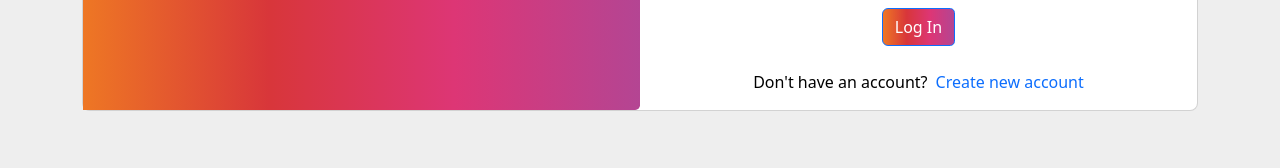
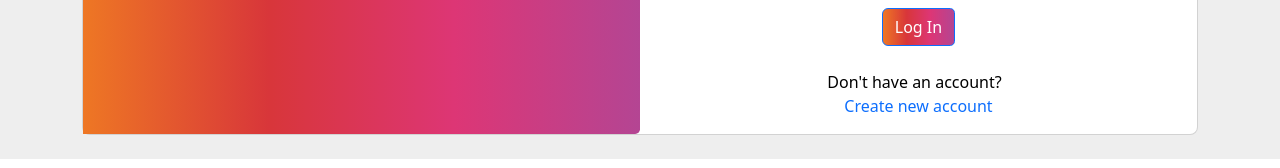
Before and after one commit to sanidh-polus/services_frontend, an Angular app: page / in a window 1280 px wide. Shown: the part 460-628 px from the top of the page. Built offline with nearby package versions, Linux system fonts and the light colour scheme.

Commit message:
Fixed the login button position styles & background color

```diff
--- a/src/app/login/login.component.css
+++ b/src/app/login/login.component.css
@@ -27,15 +27,12 @@
   cursor: pointer;
 }
 
-a:hover, a:focus {
+a:hover,
+a:focus {
   color: red;
 }
 
-@media (min-width: 769px) {
-  .gradient-form {
-    height: 100vh;
-  }
-
+@media (min-width: 768px) {
   .gradient-custom-2 {
     border-top-right-radius: 0.3rem;
     border-bottom-right-radius: 0.3rem;
--- a/src/app/login/login.component.html
+++ b/src/app/login/login.component.html
@@ -56,7 +56,7 @@
                                 </button>
                                 <br />
                             </div>
-                            <div class="d-flex align-items-center justify-content-center" id="sign-up-div">
+                            <div class="d-flex flex-column align-items-center justify-content-center sign-up-group" id="sign-up-div">
                                 <p class="mb-0 me-2" id="sign-up-text" tabindex="0">
                                     Don't have an account?
                                 </p>
--- a/src/app/signup/signup.component.css
+++ b/src/app/signup/signup.component.css
@@ -52,7 +52,7 @@ a:focus {
 @media (max-width: 992px) {
   .sign-up-group {
     display: flex;
-    flex-direction: column;
+    flex-direction: column-reverse;
     margin-top: -20px;
   }
 
```
